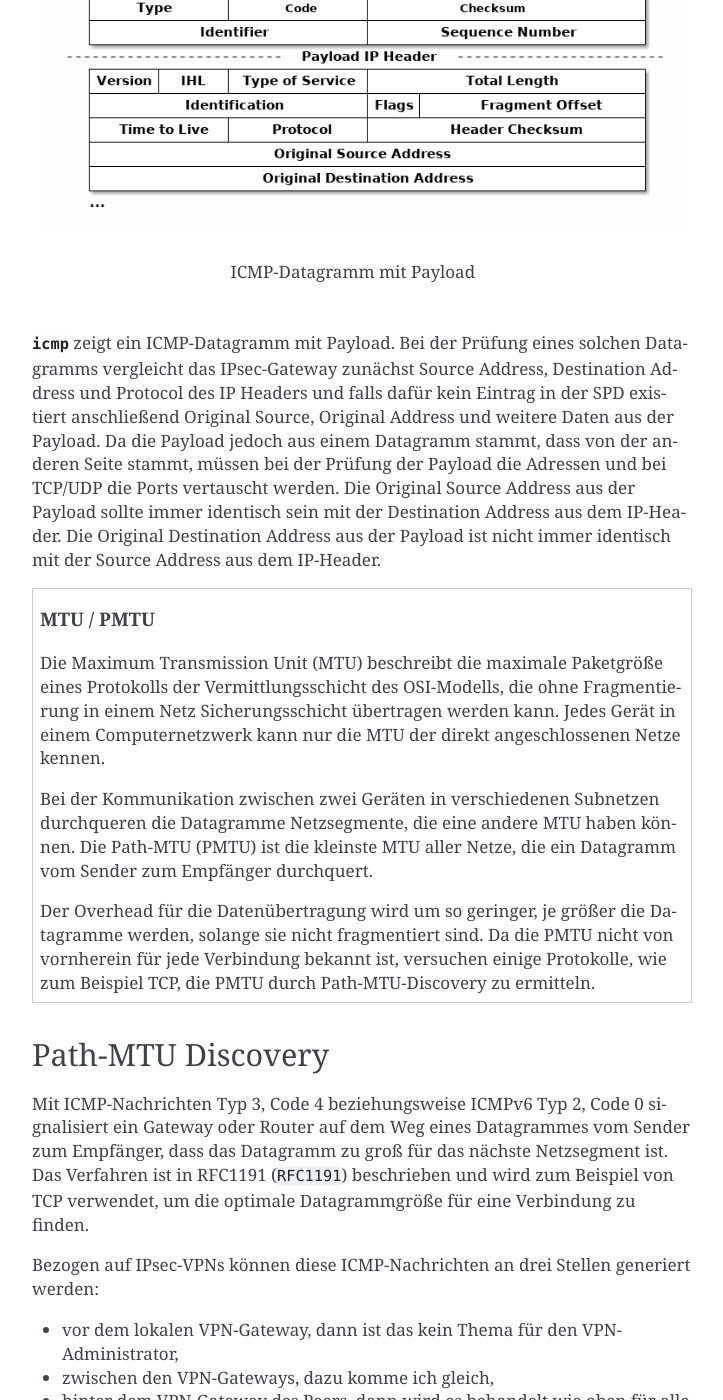
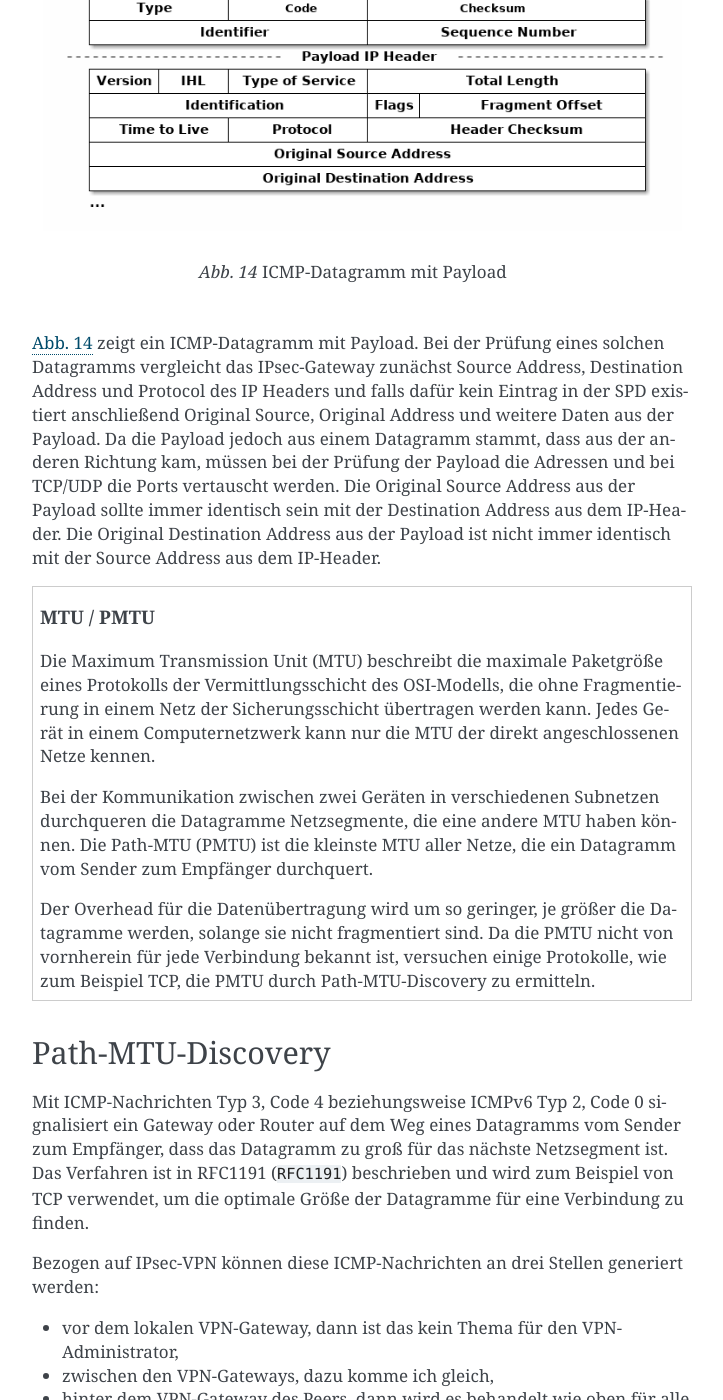
Before and after one commit to matwei-books/Fehlersuche-bei-IPsec-VPN-mit-IKEv2, a Sphinx documentation site: the page built from source/ikev2/icmp-handling.rst, in a window 1280 px wide and 1400 px high, scrolled down 2393 px. Shown: the whole window, without its empty margins (388-1111 px from the left). Built offline with Sphinx 7.4.7, drawn with Linux system fonts in a browser that asks for light colours; cross-references to code outside the pages are shown as plain code; some of the changed text lies outside the part shown.

Commit message:
für Veröffentlichung vorbereitet

```diff
--- a/source/ikev2/icmp-handling.rst
+++ b/source/ikev2/icmp-handling.rst
@@ -1,5 +1,3 @@
-
-:orphan:
 
 .. index:: ! ICMP
 
@@ -143,7 +141,7 @@ und falls dafür kein Eintrag in der SPD existiert
 anschließend Original Source, Original Address und weitere Daten
 aus der Payload.
 Da die Payload jedoch aus einem Datagramm stammt,
-dass von der anderen Seite stammt,
+dass aus der anderen Richtung kam,
 müssen bei der Prüfung der Payload die Adressen
 und bei TCP/UDP die Ports
 vertauscht werden.
@@ -153,7 +151,7 @@ mit der Destination Address aus dem IP-Header.
 Die Original Destination Address aus der Payload ist
 nicht immer identisch mit der Source Address aus dem IP-Header.
 
-.. index:: ! PMTU-Discovery, ! Path-MTU Discovery
+.. index:: ! PMTU-Discovery, ! Path-MTU-Discovery
 
 .. topic:: MTU / PMTU
 
@@ -163,7 +161,7 @@ nicht immer identisch mit der Source Address aus dem IP-Header.
    Die Maximum Transmission Unit (MTU) beschreibt
    die maximale Paketgröße eines Protokolls
    der Vermittlungsschicht des OSI-Modells,
-   die ohne Fragmentierung in einem Netz Sicherungsschicht
+   die ohne Fragmentierung in einem Netz der Sicherungsschicht
    übertragen werden kann.
    Jedes Gerät in einem Computernetzwerk kann nur
    die MTU der direkt angeschlossenen Netze kennen.
@@ -181,19 +179,19 @@ nicht immer identisch mit der Source Address aus dem IP-Header.
    versuchen einige Protokolle, wie zum Beispiel TCP,
    die PMTU durch Path-MTU-Discovery zu ermitteln.
 
-Path-MTU Discovery
+Path-MTU-Discovery
 ------------------
 
 Mit ICMP-Nachrichten Typ 3, Code 4
 beziehungsweise ICMPv6 Typ 2, Code 0
 signalisiert ein Gateway oder Router
-auf dem Weg eines Datagrammes vom Sender zum Empfänger,
+auf dem Weg eines Datagramms vom Sender zum Empfänger,
 dass das Datagramm zu groß für das nächste Netzsegment ist.
 Das Verfahren ist in RFC1191 (:cite:`RFC1191`) beschrieben
 und wird zum Beispiel von TCP verwendet,
-um die optimale Datagrammgröße für eine Verbindung zu finden.
+um die optimale Größe der Datagramme für eine Verbindung zu finden.
 
-Bezogen auf IPsec-VPNs können diese ICMP-Nachrichten
+Bezogen auf IPsec-VPN können diese ICMP-Nachrichten
 an drei Stellen generiert werden:
 
 - vor dem lokalen VPN-Gateway, dann ist das kein Thema für den
--- a/source/ikev2/index.rst
+++ b/source/ikev2/index.rst
@@ -13,4 +13,4 @@ speziell von IKEv2 einzugehen.
    ueberblick
    betriebsarten
    nachrichten
-   icmp-handling-empty
+   icmp-handling
```
Also changed, not shown: other parts of source/ikev2/icmp-handling.rst (+5 -5 lines), source/ikev2/icmp-handling-empty.rst (deleted, +0 -14 lines).
